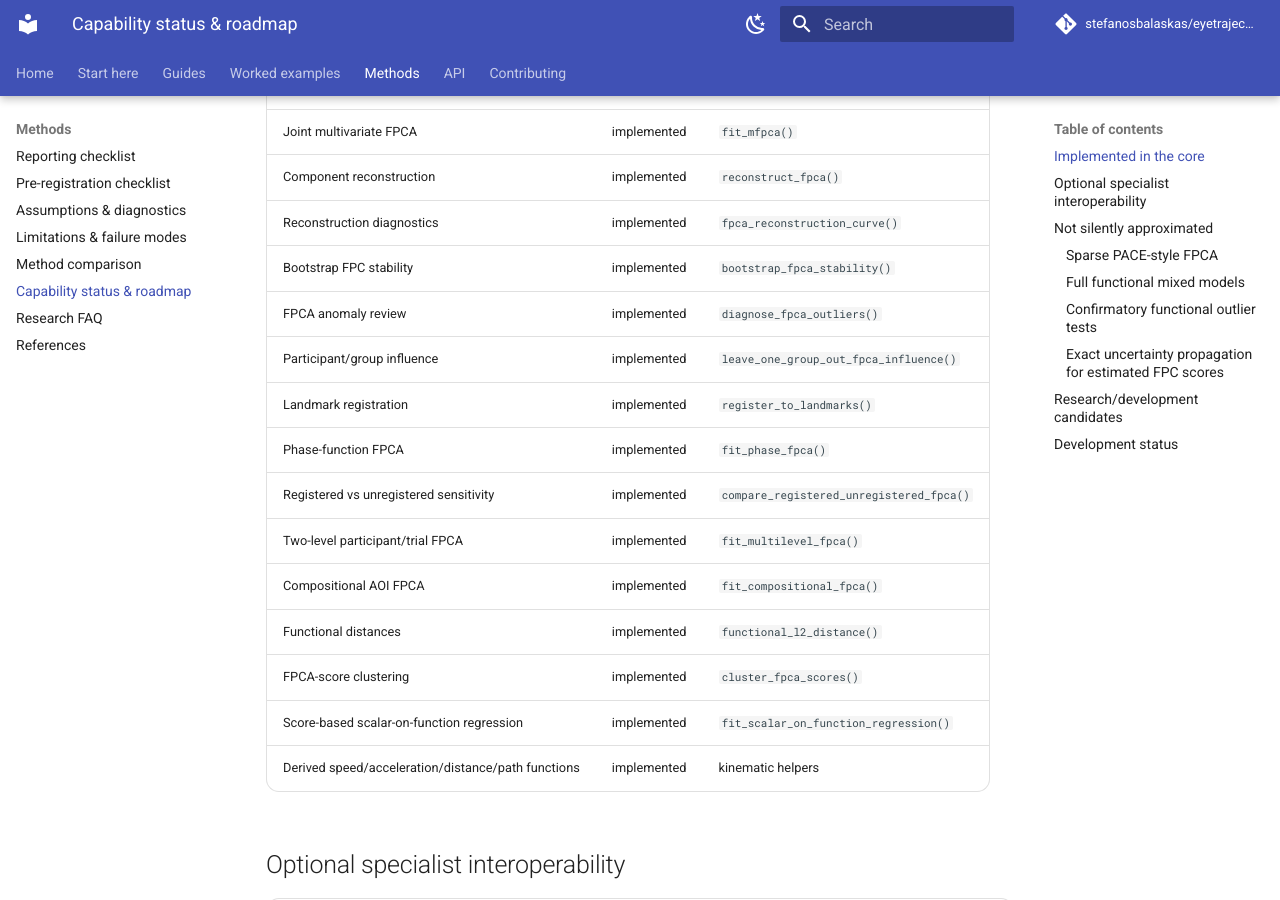
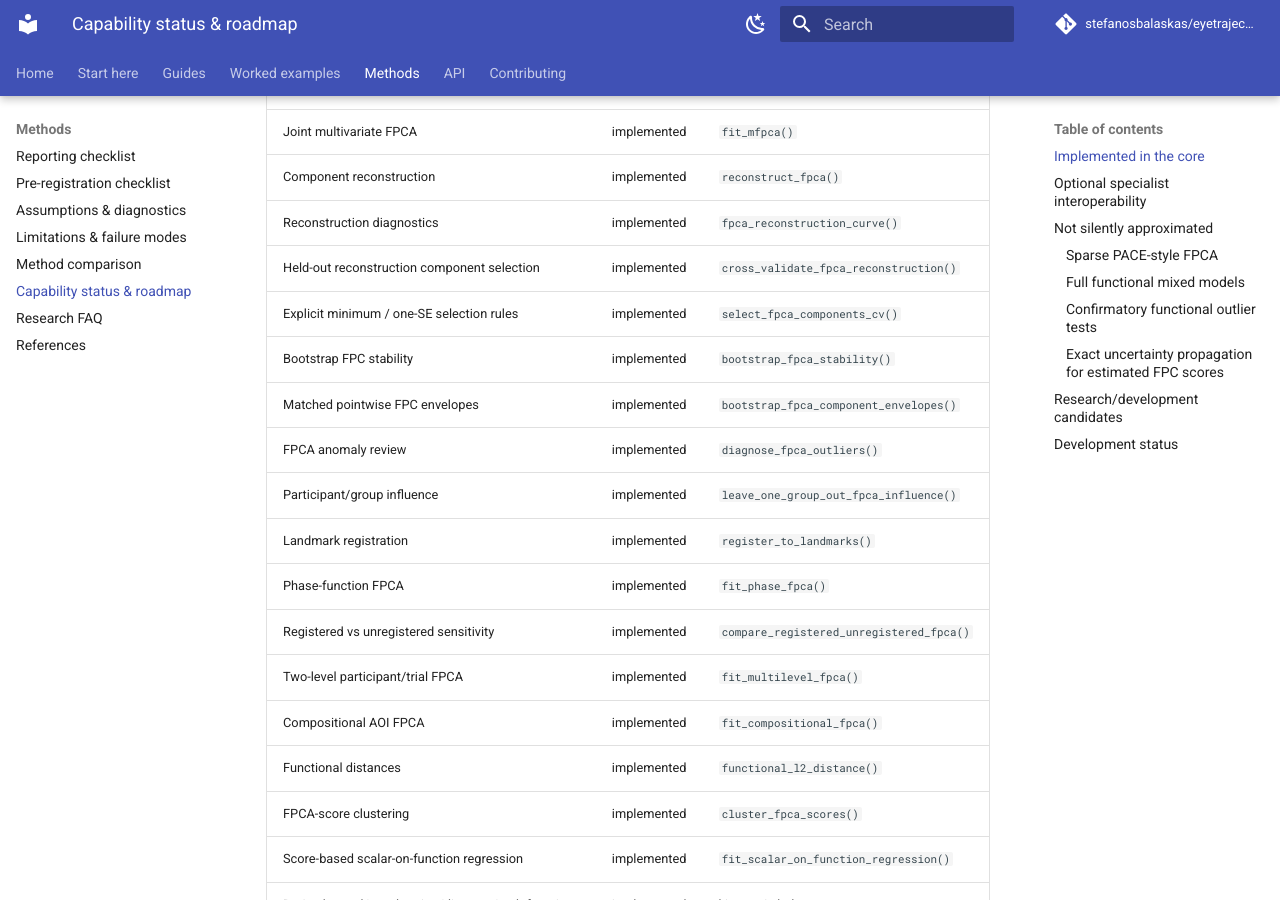
Before and after one commit to stefanosbalaskas/eyetrajectoriespy, an MkDocs documentation site: the page built from docs/methods/status-roadmap.md, in a window 1280 px wide and 900 px high, scrolled down 570 px. Built offline with MkDocs 1.6.1 and Material for MkDocs 9.7.7, drawn with Linux system fonts in a browser that asks for light colours; comment, search, counter and statistics services are not loaded; some of the changed text lies outside the part shown.

Commit message:
Update capability roadmap for FPCA selection uncertainty

```diff
--- a/docs/methods/status-roadmap.md
+++ b/docs/methods/status-roadmap.md
@@ -15,7 +15,10 @@ This page distinguishes implemented scientific contracts from optional interoper
 | Joint multivariate FPCA | implemented | `fit_mfpca()` |
 | Component reconstruction | implemented | `reconstruct_fpca()` |
 | Reconstruction diagnostics | implemented | `fpca_reconstruction_curve()` |
+| Held-out reconstruction component selection | implemented | `cross_validate_fpca_reconstruction()` |
+| Explicit minimum / one-SE selection rules | implemented | `select_fpca_components_cv()` |
 | Bootstrap FPC stability | implemented | `bootstrap_fpca_stability()` |
+| Matched pointwise FPC envelopes | implemented | `bootstrap_fpca_component_envelopes()` |
 | FPCA anomaly review | implemented | `diagnose_fpca_outliers()` |
 | Participant/group influence | implemented | `leave_one_group_out_fpca_influence()` |
 | Landmark registration | implemented | `register_to_landmarks()` |
```
Also changed, not shown: other parts of docs/methods/status-roadmap.md (+3 -3 lines).
